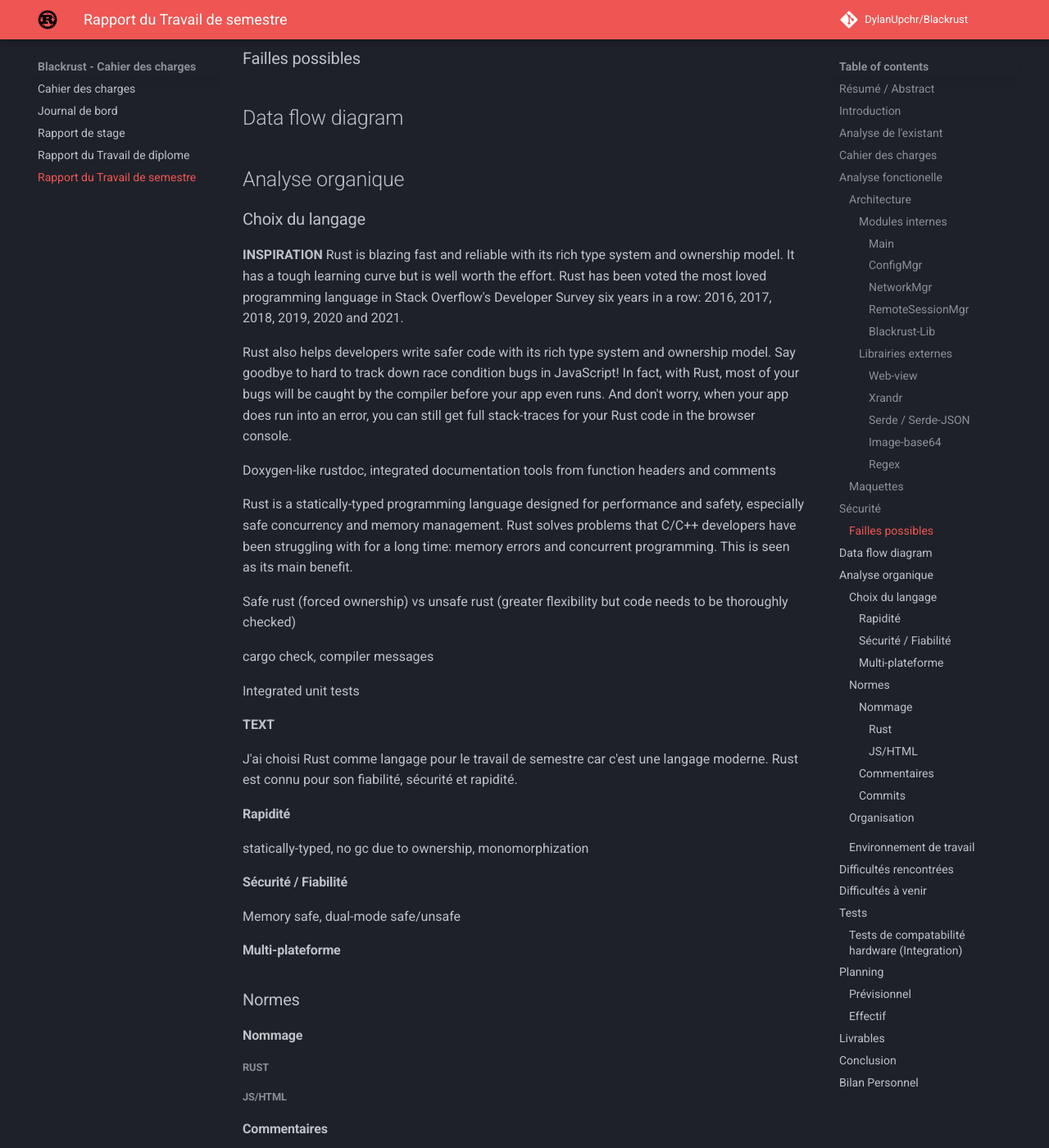
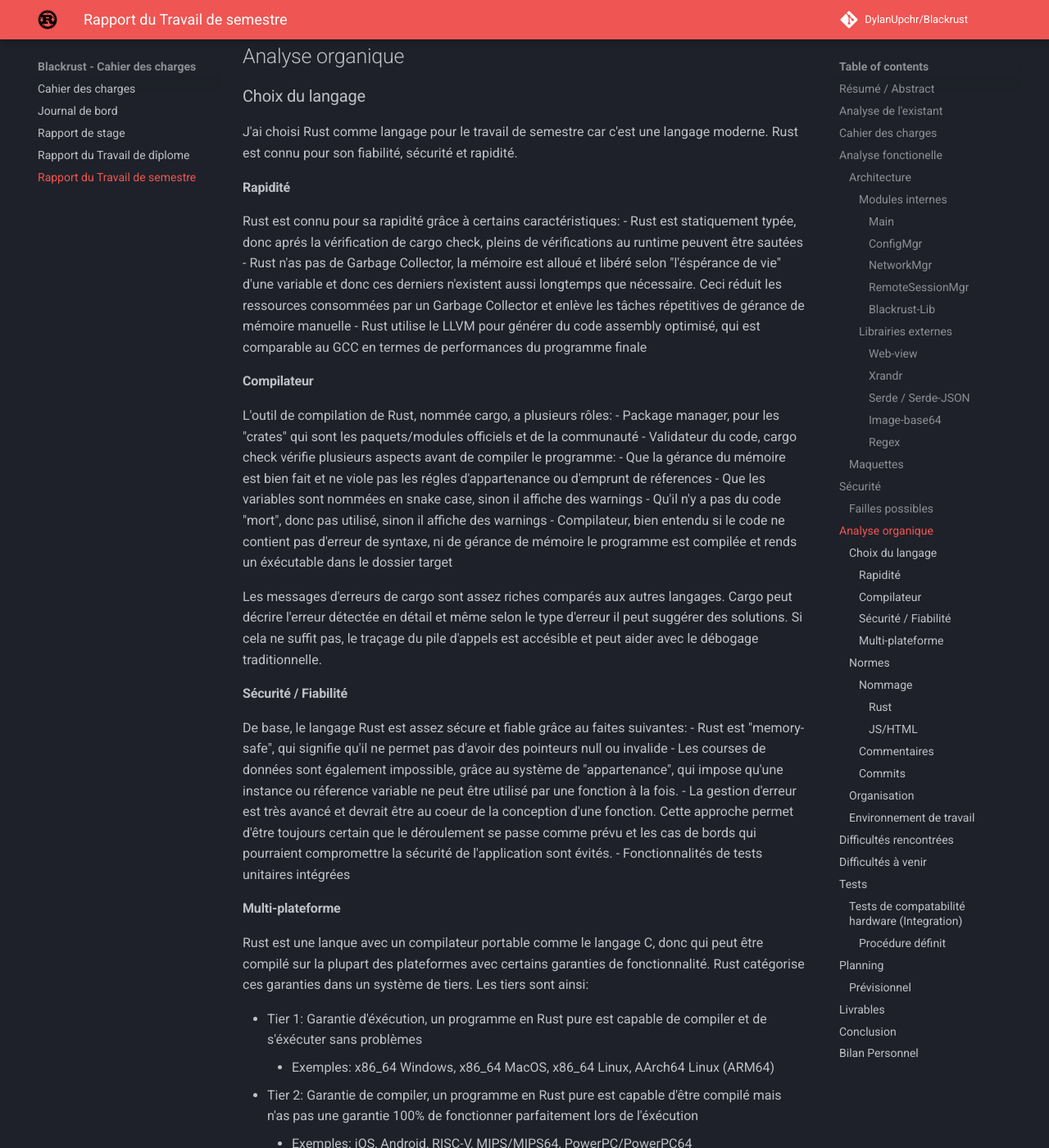
Before and after one commit to DylanUpchr/Blackrust, an MkDocs documentation site: the page built from docs/rapport_tsem.md, in a window 1280 px wide and 1400 px high, scrolled down 3362 px. Shown: the whole window at 82% size. Built offline with MkDocs 1.6.1 and Material for MkDocs 9.7.7, drawn with Linux system fonts in a browser that asks for light colours; comment, search, counter and statistics services are not loaded; some of the changed text lies outside the part shown.

Commit message:
Updated rapport_tsem.md

```diff
--- a/docs/rapport_tsem.md
+++ b/docs/rapport_tsem.md
@@ -9,7 +9,6 @@ Ce projet est un client léger qui a pour but de réduire la taille et le coût
 Blackrust v0 is a multi-architecture program for linux that, at the startup of the computer, will offer a remote desktop session via many protocols aswell as an offline local desktop.
 
 This project is a thin client, which aims to reduce the size and cost of the many machines given to employees in a company. These thin clients will connect to a centralized server where the users workspace will be and will offer greater processing power.
-## Introduction
 
 ## Analyse de l'existant
 analyse concurencielle, parler de valeur ajoutée (multi plateforme, OSS vitesse, sécurité)
@@ -59,36 +58,41 @@ Le crate Regex implémente des expressions régulières utilisées pour la véri
 ## Sécurité
 ### Failles possibles
 
-## Data flow diagram
-
 ## Analyse organique
 ### Choix du langage
-**INSPIRATION**
-Rust is blazing fast and reliable with its rich type system and ownership model. It has a tough learning curve but is well worth the effort. Rust has been voted the most loved programming language in Stack Overflow's Developer Survey six years in a row: 2016, 2017, 2018, 2019, 2020 and 2021.
-
-Rust also helps developers write safer code with its rich type system and ownership model. Say goodbye to hard to track down race condition bugs in JavaScript! In fact, with Rust, most of your bugs will be caught by the compiler before your app even runs. And don't worry, when your app does run into an error, you can still get full stack-traces for your Rust code in the browser console.
-
-Doxygen-like rustdoc, integrated documentation tools from function headers and comments
-
-Rust is a statically-typed programming language designed for performance and safety, especially safe concurrency and memory management.
-Rust solves problems that C/C++ developers have been struggling with for a long time: memory errors and concurrent programming. This is seen as its main benefit.
-
-Safe rust (forced ownership) vs unsafe rust (greater flexibility but code needs to be thoroughly checked)
-
-cargo check, compiler messages
-
-Integrated unit tests
-
-**TEXT**
-
 J'ai choisi Rust comme langage pour le travail de semestre car c'est une langage moderne. Rust est connu pour son fiabilité, sécurité et rapidité.
 
 #### Rapidité
-statically-typed, no gc due to ownership, monomorphization
+Rust est connu pour sa rapidité grâce à certains caractéristiques:
+- Rust est statiquement typée, donc aprés la vérification de cargo check, pleins de vérifications au runtime peuvent être sautées
+- Rust n'as pas de Garbage Collector, la mémoire est alloué et libéré selon "l'éspérance de vie" d'une variable et donc ces derniers n'existent aussi longtemps que nécessaire. Ceci réduit les ressources consommées par un Garbage Collector et enlève les tâches répetitives de gérance de mémoire manuelle
+- Rust utilise le LLVM pour générer du code assembly optimisé, qui est comparable au GCC en termes de performances du programme finale
+#### Compilateur
+L'outil de compilation de Rust, nommée cargo, a plusieurs rôles:
+- Package manager, pour les "crates" qui sont les paquets/modules officiels et de la communauté
+- Validateur du code, cargo check vérifie plusieurs aspects avant de compiler le programme:
+    - Que la gérance du mémoire est bien fait et ne viole pas les régles d'appartenance ou d'emprunt de réferences
+    - Que les variables sont nommées en snake case, sinon il affiche des warnings
+    - Qu'il n'y a pas du code "mort", donc pas utilisé, sinon il affiche des warnings
+- Compilateur, bien entendu si le code ne contient pas d'erreur de syntaxe, ni de gérance de mémoire le programme est compilée et rends un éxécutable dans le dossier target
+
+Les messages d'erreurs de cargo sont assez riches comparés aux autres langages. Cargo peut décrire l'erreur détectée en détail et même selon le type d'erreur il peut suggérer des solutions. Si cela ne suffit pas, le traçage du pile d'appels est accésible et peut aider avec le débogage traditionnelle.
 #### Sécurité / Fiabilité
-Memory safe, dual-mode safe/unsafe
+De base, le langage Rust est assez sécure et fiable grâce au faites suivantes:
+- Rust est "memory-safe", qui signifie qu'il ne permet pas d'avoir des pointeurs null ou invalide
+- Les courses de données sont également impossible, grâce au système de "appartenance", qui impose qu'une instance ou réference variable ne peut être utilisé par une fonction à la fois.
+- La gestion d'erreur est très avancé et devrait être au coeur de la conception d'une fonction. Cette approche permet d'être toujours certain que le déroulement se passe comme prévu et les cas de bords qui pourraient compromettre la sécurité de l'application sont évités.
+- Fonctionnalités de tests unitaires intégrées
 
 #### Multi-plateforme
+Rust est une lanque avec un compilateur portable comme le langage C, donc qui peut être compilé sur la plupart des plateformes avec certains garanties de fonctionnalité. Rust catégorise ces garanties dans un système de tiers. Les tiers sont ainsi:
+
+- Tier 1: Garantie d'éxécution, un programme en Rust pure est capable de compiler et de s'éxécuter sans problèmes
+    - Exemples: x86_64 Windows, x86_64 MacOS, x86_64 Linux, AArch64 Linux (ARM64)
+- Tier 2: Garantie de compiler, un programme en Rust pure est capable d'être compilé mais n'as pas une garantie 100% de fonctionner parfaitement lors de l'éxécution
+    - Exemples: iOS, Android, RISC-V, MIPS/MIPS64, PowerPC/PowerPC64
+- Tier 3: Pas de garanties de compilation ni d'éxécution, mais ont une possibilité de fonctionner et pour certains des programmes on déja été faites
+    - Exemples: Apple tvOS, Nintendo 3DS, CUDA, EFI
 
 ### Normes
 #### Nommage
@@ -112,22 +115,26 @@ L'environnement de travail utilisé lors du développement de ce projet consiste
 - Définition des dépendances clés du projet à installer
 - Compilation Multi-plateforme
 ## Difficultés à venir
--
+- Design/UX
+- Remplacement des technologies front-end (Passer de Webview à WebAssembly)
+- Définition des cas de testes unitaires pour les différents modules
 ## Tests
 ### Tests de compatabilité hardware (Integration)
-
+#### Procédure définit
+1. Installer Blackrust et ses dépendances
+2. Lancer Blackrust
+3. Observer délais/lag avec l'interface WebView/WebAssembly
+4. Lancer une session d'accès distant avec RDP, XDMCP et VNC
+5. Observer délais/lag avec session d'accès distant
 ## Planning
 ### Prévisionnel
-### Effectif
 
 ## Livrables
 - Documentation
     - Cahier des charges
     - Journal de bord
     - Documentation technique
-    - Manuel utilisateur
 - Programme
-    - Paquet avec scripts d'installation (PKGBUILD)
     - Code source ([Github](https://github.com/DylanUpchr/Blackrust))
 ## Conclusion
 ## Bilan Personnel
--- a/mkdocs.yml
+++ b/mkdocs.yml
@@ -12,11 +12,9 @@ theme:
     primary: red
     accent: red
 plugins:
-    - with-pdf:
-        cover_subtitle: Client léger polyvalent
-        cover_logo: img/logo.svg
-        exclude_pages:
-            - 'jdb'
-            - 'rapport_stage'
-            - 'rapport_tsem'
-            - 'rapport_td'
+#    - with-pdf:
+#        cover_subtitle: Client léger polyvalent
+#        cover_logo: img/logo.svg
+#        exclude_pages:
+#            - 'rapport_stage'
+#            - 'rapport_td'
```
Also changed, not shown: other parts of docs/rapport_tsem.md (+1 -2 lines).
